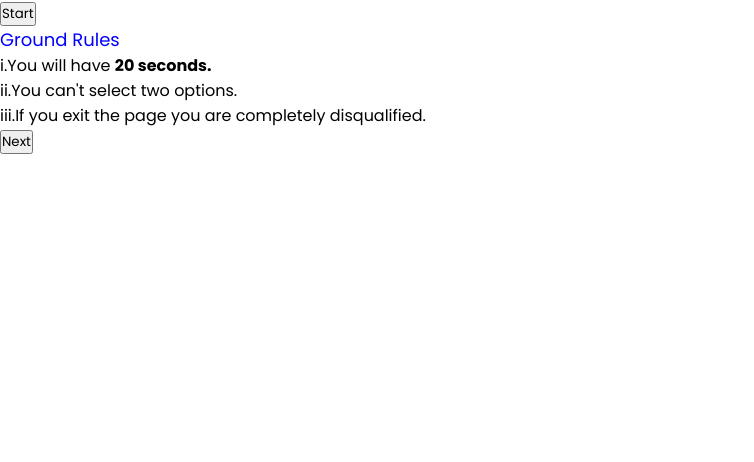
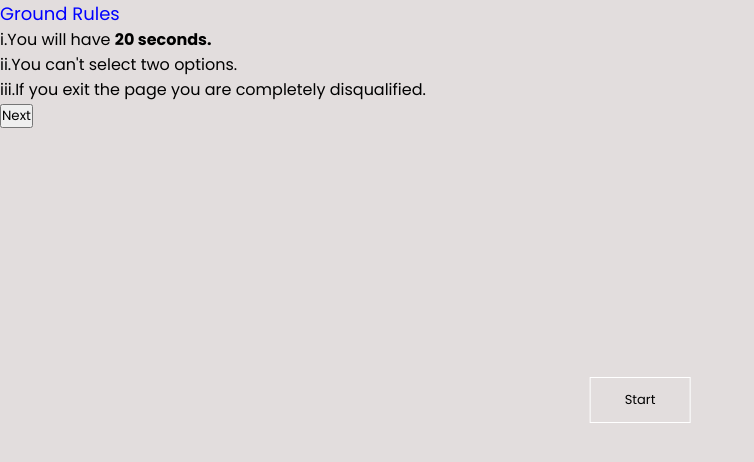
Before and after one commit to Koskei57/QUIZBOARD, a plain HTML site: page index.html in a window 1280 px wide. Shown: the whole page, without its empty margins (0-754 px from the left). Drawn offline with Linux system fonts and the light colour scheme.

Commit message:
Styling the start button in css and html

```diff
--- a/assets/css/index.css
+++ b/assets/css/index.css
@@ -5,3 +5,29 @@
     padding: 0;
     box-sizing: border-box;
 }
+body{
+    background: rgb(226, 221, 221);
+}
+.start{
+    position: absolute;
+    top: 50%;
+    left: 50%;
+    transform: translate(-50%,-50%);
+
+}
+.hero_btn{
+    display: inline-block;
+    text-decoration: none;
+    color: black;
+    border: 1px solid #fff;
+    padding: 12px 34px;
+    font-size: 13px;
+    background: transparent;
+    position: relative;
+    cursor: pointer;
+}
+.hero_btn:hover{
+    border:1px solid #f44336;
+    background: #f44336;
+    transition: 1s;
+}
--- a/index.html
+++ b/index.html
@@ -10,7 +10,7 @@
 
 </head>
 <body>
-    <div class="start"><button>Start</button></div>
+    <div class="start"><button class="hero_btn" style="padding: 5 15px;">Start</button></div>
         <div class="rules">
             <div class="details"><span style="color: blue;font-size: large;">Ground Rules</span></div>
         </div>
```
